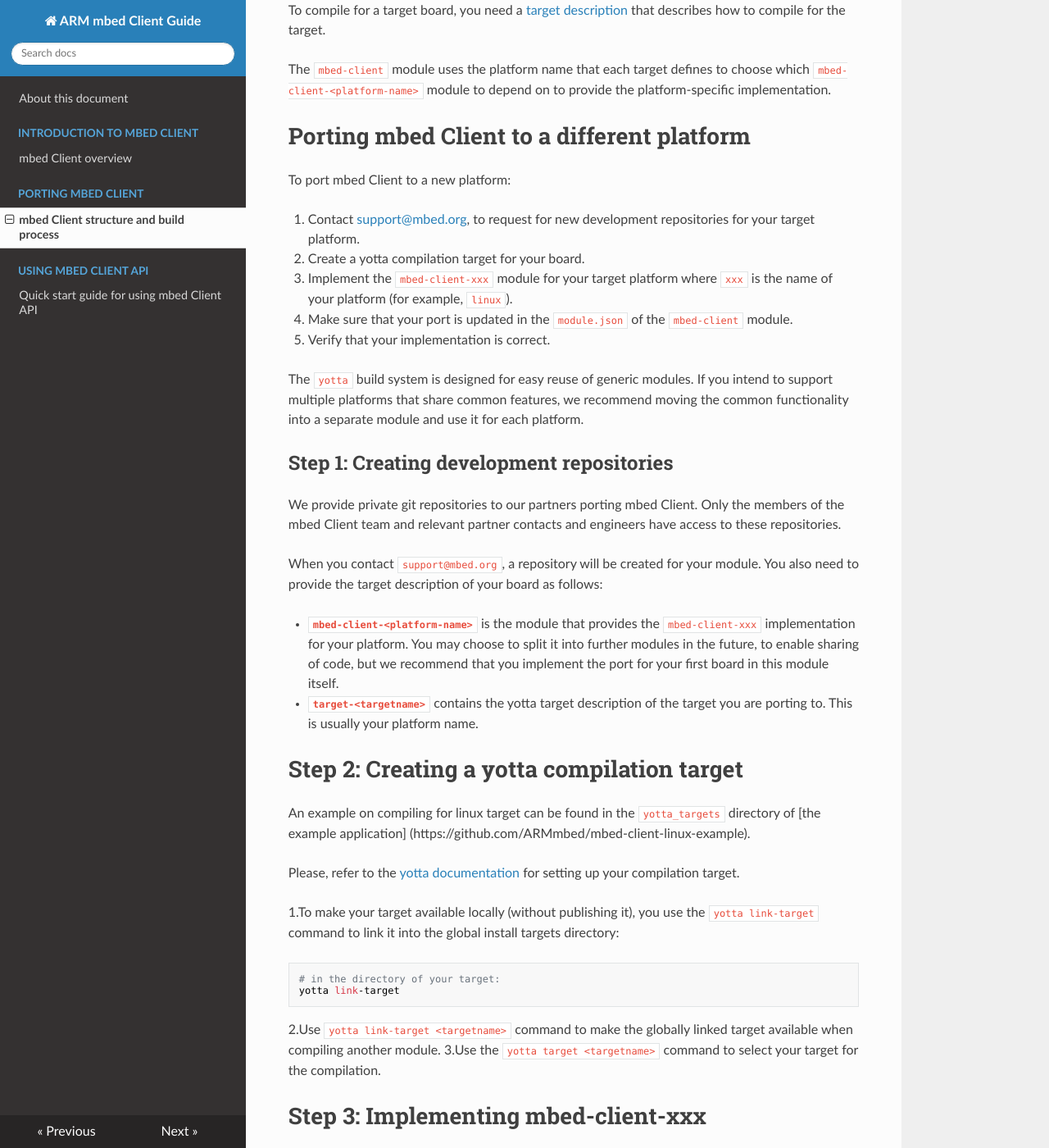
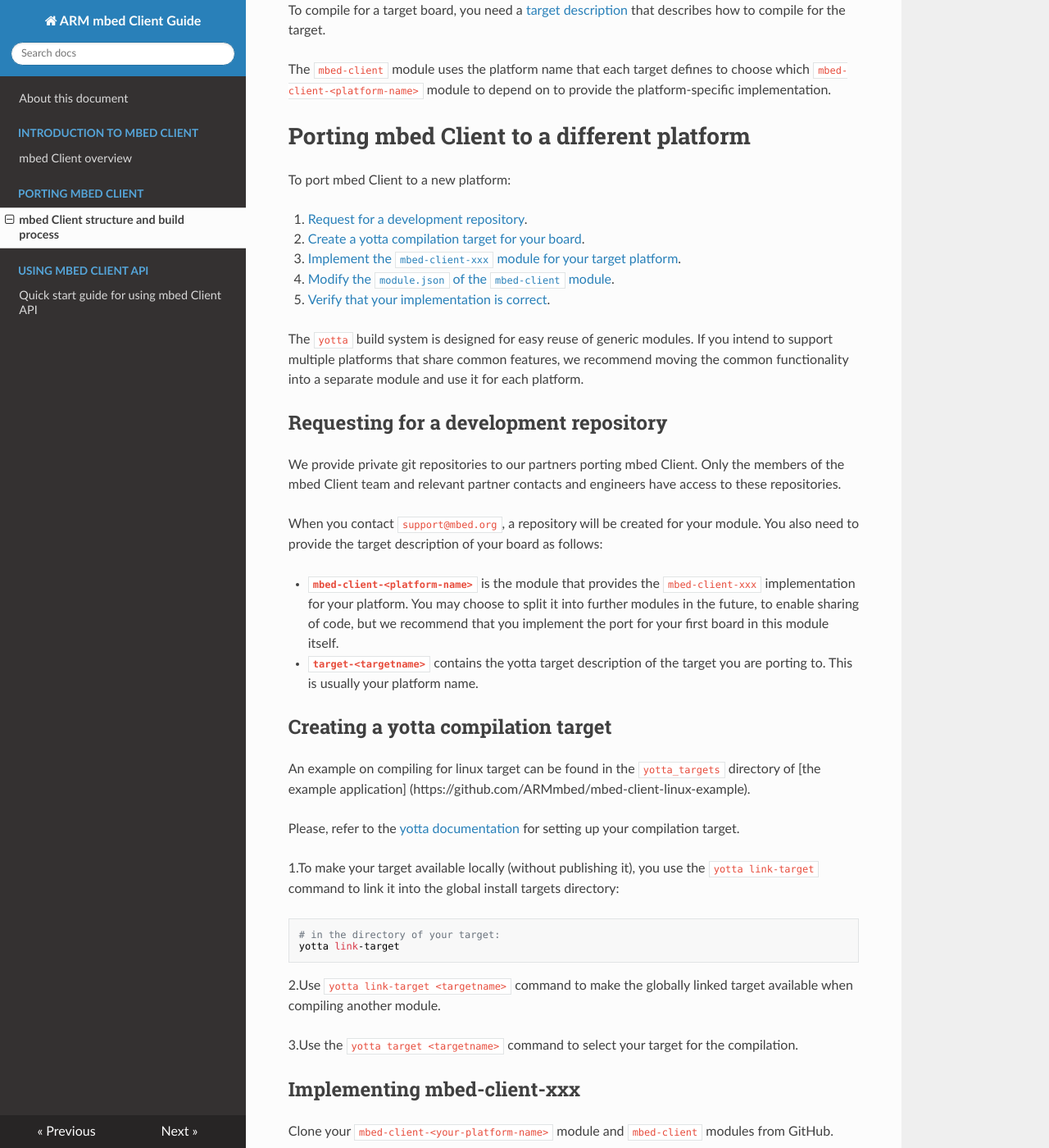
Before and after one commit to ARMmbed/mbed-client, an MkDocs documentation site: the page built from docs/porting-guide.md, in a window 1280 px wide and 1400 px high, scrolled down 1637 px. Shown: the whole window at 82% size. Built offline with MkDocs 1.6.1, drawn with Linux system fonts in a browser that asks for light colours; nearby versions of some CDN libraries; old or Windows-style settings are respelled for this version of MkDocs; some of the changed text lies outside the part shown.

Commit message:
Editorial changes.

````diff
--- a/docs/porting-guide.md
+++ b/docs/porting-guide.md
@@ -63,15 +63,15 @@
 
 To port mbed Client to a new platform:
 
- 1. Contact [support@mbed.org](mailto:support@mbed.org), to request for new development repositories for your target platform.
- 2. Create a yotta compilation target for your board.
- 3. Implement the `mbed-client-xxx` module for your target platform where `xxx` is the name of your platform (for example, `linux`).
- 4. Make sure that your port is updated in the `module.json` of the `mbed-client` module.
- 5. Verify that your implementation is correct.
+ 1. [Request for a development repository](#requesting-for-a-development-repository).
+ 2. [Create a yotta compilation target for your board](#creating-a-yotta-compilation-target).
+ 3. [Implement the `mbed-client-xxx` module for your target platform](#implementing-mbed-client-xxx).
+ 4. [Modify the `module.json` of the `mbed-client` module](#modifying-`module.json`-in-the-`mbed-client`-module).
+ 5. [Verify that your implementation is correct](#Testing and verification).
 
 The `yotta` build system is designed for easy reuse of generic modules. If you intend to support multiple platforms that share common features, we recommend moving the common functionality into a separate module and use it for each platform.
 
-## Step 1: Creating development repositories
+## Requesting for a development repository
 
 We provide private git repositories to our partners porting mbed Client. Only the members of the mbed Client team and relevant partner contacts and engineers have access to these repositories.
 
@@ -81,7 +81,7 @@
 
 - **`target-<targetname>`** contains the yotta target description of the target you are porting to. This is usually your platform name.
 
-# Step 2: Creating a yotta compilation target
+## Creating a yotta compilation target
 
 An example on compiling for linux target can be found in the `yotta_targets` directory of [the example application] (https://github.com/ARMmbed/mbed-client-linux-example).
 
@@ -95,9 +95,10 @@
 ```
 
 2.Use `yotta link-target <targetname>` command to make the globally linked target available when compiling another module.
+
 3.Use the `yotta target <targetname>` command to select your target for the compilation.
 
-# Step 3: Implementing mbed-client-xxx
+## Implementing mbed-client-xxx
 
 Clone your `mbed-client-<your-platform-name>` module and `mbed-client` modules from GitHub.
 
@@ -465,7 +466,7 @@
 #endif // M2M_TIMER_OBSERVER_H
 ```
 
-# Step 4: Modify `module.json` in the `mbed-client` module
+## Modifying `module.json` in the `mbed-client` module
 
 You need to add your target name to `module.json` so that when you set `yt target <platform>`, yotta can resolve the dependency correctly and link the main library with your module.
 
@@ -503,7 +504,7 @@
 }
 ```
 
-# Step 5: Testing and verification
+## Testing and verification
 
 You can build your mbed-client port immediately:
 
````
Also changed, not shown: other parts of docs/porting-guide.md (+1 -1 lines).
